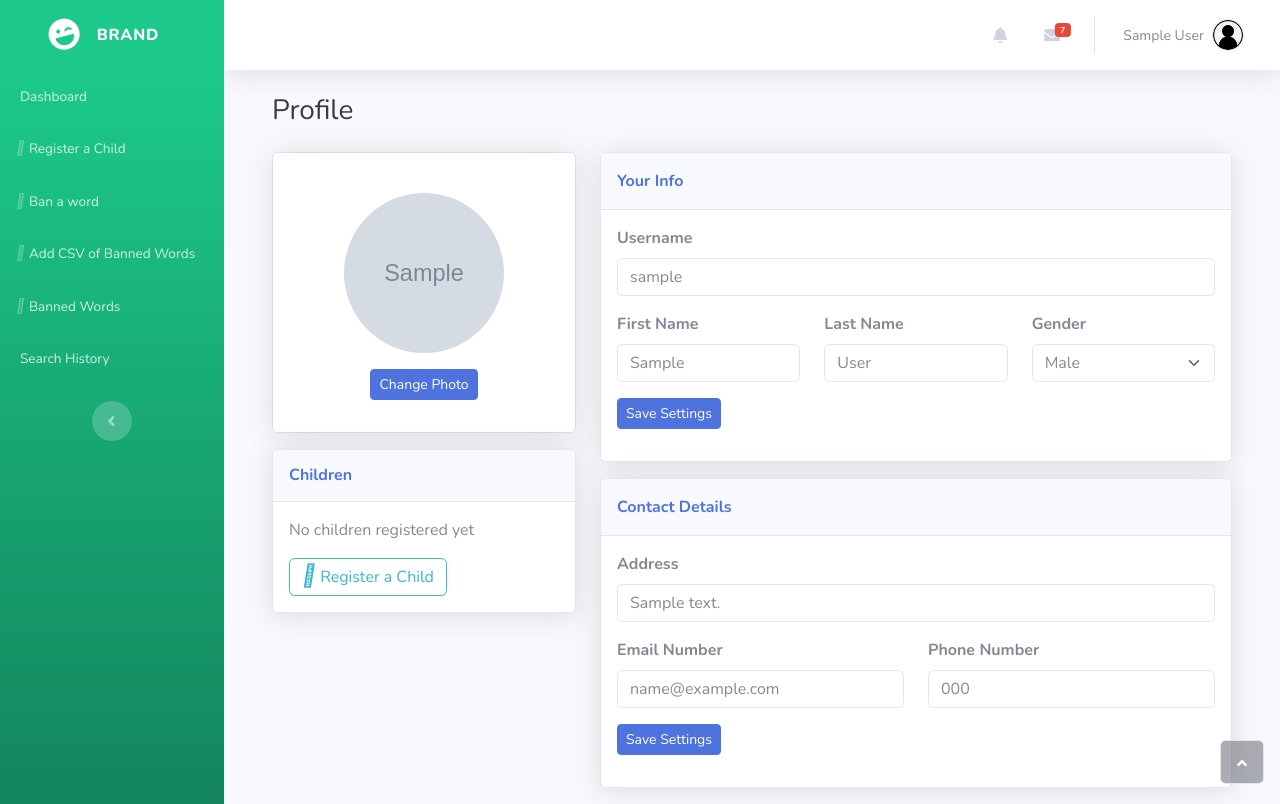
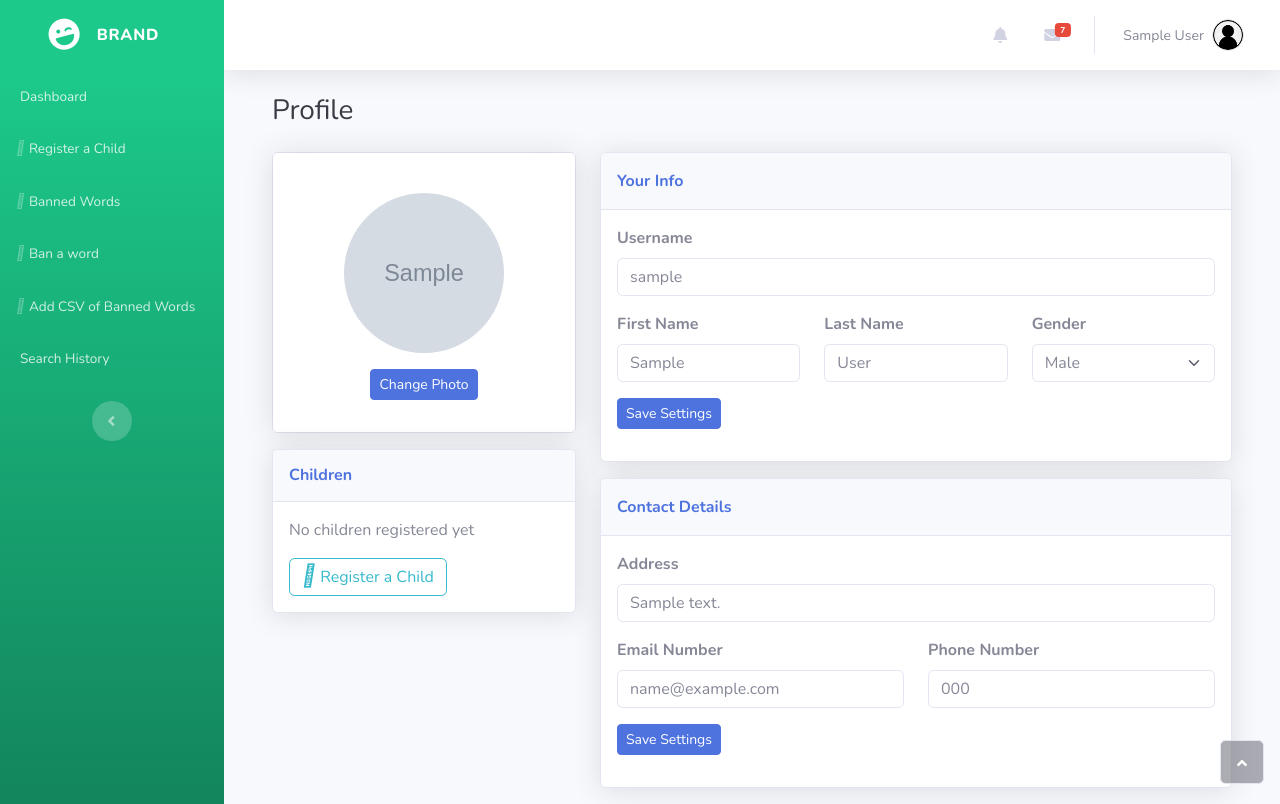
Before and after one commit to nafdev01/childprotect, a Django app: page /accounts/parent/profile/ in a window 1280 px wide. Run offline with Django 4.2, Linux system fonts and the light colour scheme; a user stored in the database is signed in; tables that the repository leaves empty hold one stand-in row (values such as "Sample post"); grey boxes marked "Sample" are stand-in pictures; parts of the project's set-up code (start-up, migrations or seed data) failed here and were passed over; some libraries are stand-ins or nearby versions.

Commit message:
updated sidebar

```diff
--- a/templates/base.html
+++ b/templates/base.html
@@ -17,6 +17,11 @@
   <link rel="stylesheet" href="https://use.fontawesome.com/releases/v5.12.0/css/all.css">
   <link rel="stylesheet" href="{% static 'css/silverBox.min.css' %}">
   <script src="{% static 'js/silverBox.min.js' %}"></script>
+  <style>
+    .banned-link {
+      display: none;
+    }
+  </style>
 </head>
 
 <body id="page-top">
@@ -28,30 +33,38 @@
           <div class="sidebar-brand-text mx-3"><span>Brand</span></div>
         </a>
         <hr class="sidebar-divider my-0">
+
         <ul class="navbar-nav" id="accordionSidebar">
           {% if user.is_parent %}
 
           <li class="nav-item">
-            <a class=" nav-link" href="{% url 'accounts:parent_dashboard' %}" title="Dashboard">
+            <a class="nav-link" href="{% url 'accounts:parent_dashboard' %}" title="Dashboard">
               <i class="fa-solid fa-house fa-xl"></i><span>Dashboard</span>
             </a>
           </li>
           <li class="nav-item">
-            <a class=" nav-link" href="{% url 'accounts:register_child' %}" title="Child Registration">
+            <a class="nav-link" href="{% url 'accounts:register_child' %}" title="Child Registration">
               <i class="fa-solid fa-user-plus fa-xl"></i><span>Register a Child</span>
             </a>
           </li>
           <li class="nav-item">
-            <a class=" nav-link" href="{% url 'safesearch:create_banned_word' %}" title="Ban a Word">
+            <button class="nav-link" onclick="toggleBannedLinks()" id="banned-link-toggle">
+              <i class="fa-solid fa-flag fa-xl"></i><span>Banned Words</span>
+            </button>
+          </li>
+          <li class="nav-item">
+            <a class="nav-link banned-link" href="{% url 'safesearch:create_banned_word' %}" title="Ban a Word">
               <i class="fa-solid fa-ban fa-xl"></i><span>Ban a word</span>
             </a>
-            <a class=" nav-link" href="{% url 'safesearch:add_banned_csv' %}" title="Ban a Word">
+          </li>
+          <li class="nav-item">
+            <a class="nav-link banned-link" href="{% url 'safesearch:add_banned_csv' %}" title="Ban a Word">
               <i class="fa-solid fa-upload fa-xl"></i><span>Add CSV of Banned Words</span>
             </a>
           </li>
-          <li class="nav-item">
+          <li class="nav-item banned-link">
             <a class=" nav-link" href="{% url 'safesearch:banned_words' %}" title="List of Banned Words">
-              <i class="fa-solid fa-flag fa-xl"></i><span>Banned Words</span>
+              <i class="fa-solid fa-flag fa-xl"></i><span>List of Banned Words</span>
             </a>
           </li>
           <li class="nav-item">
@@ -59,6 +72,7 @@
               <i class="fa-solid fa-clock-rotate-left fa-xl"></i><span>Search History</span>
             </a>
           </li>
+
           {% elif user.is_child %}
 
           <li class="nav-item">
@@ -361,6 +375,22 @@
   {% block custom_js %}
 
   {% endblock custom_js %}
+  <script>
+    function toggleBannedLinks() {
+      var bannedLinks = document.getElementsByClassName("banned-link");
+
+      // Loop through all elements with the class name "banned-link"
+      for (var i = 0; i < bannedLinks.length; i++) {
+        var link = bannedLinks[i];
+
+        if (link.style.display === "none" || link.style.display === "") {
+          link.style.display = "block";
+        } else {
+          link.style.display = "none";
+        }
+      }
+    }
+  </script>
 
   <script src="https://cdn.jsdelivr.net/npm/bootstrap@5.3.2/dist/js/bootstrap.bundle.min.js"></script>
   <script src="https://cdnjs.cloudflare.com/ajax/libs/Chart.js/2.8.0/Chart.bundle.min.js"></script>
```
